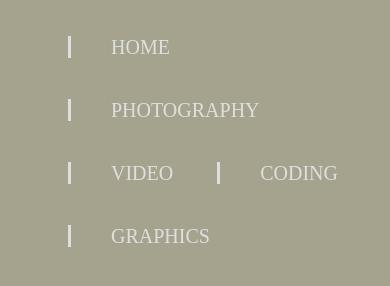
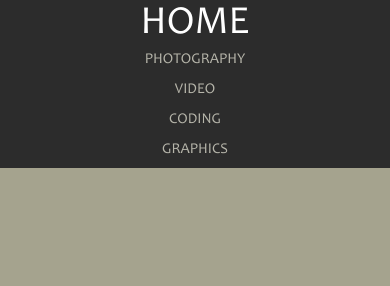
Before and after one commit to bartekfenicki/PortfolioVUE-BartekFenicki, a plain HTML site: page index.html in a window 390 px wide. Drawn offline with Linux system fonts and the light colour scheme.

Commit message:
nav fully responsive

```diff
--- a/css/style.css
+++ b/css/style.css
@@ -1,18 +1,75 @@
 @font-face {
     font-family: Candara;
-    src: url();
+    src: url(/assets/candara.ttf);
 }
+@media screen and (max-width:975px){
+    nav ul li {
+        margin: 10px;
+    }
+    nav ul li a {
+        font-size: 15px;
+        padding-left: 20px;
+    }
+    nav ul li a.active {
+        font-size: 15px;
+
+    }
+}
+@media screen and (max-width:675px){
+    nav {
+        background-color: #2c2c2c;
+    }
+    nav ul li {
+        display: block;
+        margin-left: 0px;
+        text-align: center;
+        width: 100%;
+        height: 100%;
+    }
+
+    nav ul li a {
+        font-size: 15px;
+        padding-left: 0px;
+        border: none;
+        color: #b6b5aa;
+    }
+    nav ul li a:hover {
+        font-size: 25px;
+        color: #ffffff;
+    }
+    nav ul li a.active {
+        text-align: right;
+        font-size: 40px;
+        color: #ffffff;
+    }
+}
+
 
 body {
     background-color: #A5A38E;
     font-family: Candara;
 }
+nav {
+    margin: 0;
+    padding: 0;
+    position: absolute;
+    width: 100%;
+    top: 0;
+    left: 0;
+}
+nav ul {
+    margin: 0;
+    padding: 0;
+}
 li {
     display: inline-block;
+    line-height: 20px;
     text-decoration: none;
     list-style: none;
     margin: 20px;
     padding: 0px;
+    box-sizing: border-box;
+
 }
 li a {
     text-decoration: none;
@@ -21,9 +78,17 @@ li a {
     border-left: 3px solid #DFDFDF;
     padding-left: 40px;
     transition: 0.5s;
+    text-transform: uppercase;
 }
 li a:hover {
     color: #ffffff;
-    font-weight: 700;
     transition: 0.5s;
 }
+li a.active {
+    color: rgb(38, 37, 37);
+    font-size: 20px;
+}
+li a.active:hover {
+    color: #DFDFDF;
+    transition: 0.5s;
+}
--- a/index.html
+++ b/index.html
@@ -6,17 +6,19 @@
     <meta name="viewport" content="width=device-width, initial-scale=1.0">
     <title>PORFOLIO-B.F.</title>
     <link rel="stylesheet" href="css/style.css">
+    <script src="https://kit.fontawesome.com/06f0ede378.js" crossorigin="anonymous"></script>
 </head>
 <body>
 
         <nav>
             <ul>
-                <li><a href="#">HOME</a></li>
+                <li><a href="#" class="active">HOME</a></li>
                 <li><a href="#">PHOTOGRAPHY</a></li>
                 <li><a href="#">VIDEO</a></li>
                 <li><a href="#">CODING</a></li>
                 <li><a href="#">GRAPHICS</a></li>
             </ul>
+
         </nav>
 
 </body>
```
Also changed, not shown: assets/candara.ttf (added), 2 other files.
